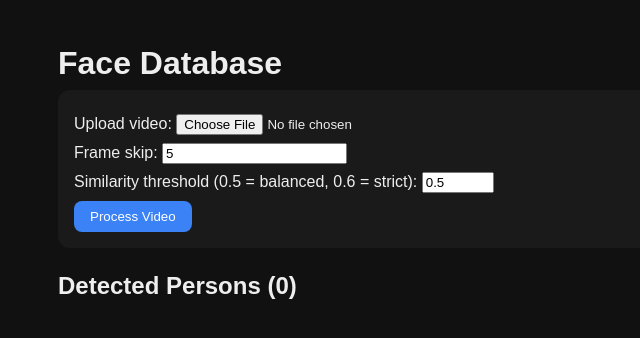
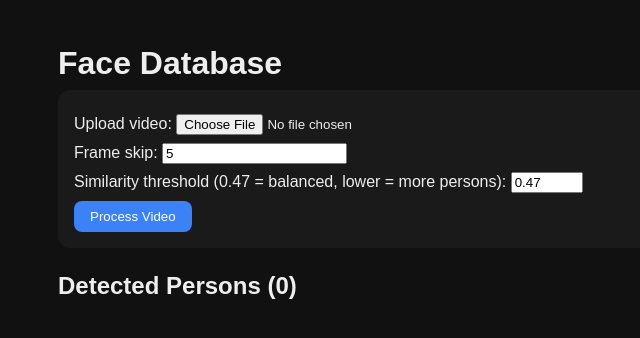
Before and after one commit to nuwanchandima/pose_detection, a FastAPI app: page / in a window 1280 px wide. Shown: the top 338 px of the page, without its empty margins (132-772 px from the left). Run offline with FastAPI, Linux system fonts and the light colour scheme.

Commit message:
Adjust face quality criteria and similarity threshold for improved detection accuracy

```diff
--- a/main.py
+++ b/main.py
@@ -151,28 +151,28 @@
 
 def is_good_quality_face(face_img: np.ndarray, bbox_area: float, det_score: float) -> bool:
     """Check if face image has good quality for registration."""
-    # Minimum face size (pixels) - stricter
-    if face_img.shape[0] < 80 or face_img.shape[1] < 80:
+    # Minimum face size (pixels) - moderate
+    if face_img.shape[0] < 60 or face_img.shape[1] < 60:
         return False
 
-    # Detection score threshold - stricter
-    if det_score < 0.8:
+    # Detection score threshold - moderate
+    if det_score < 0.7:
         return False
 
-    # Check blur using Laplacian variance - much stricter
+    # Check blur using Laplacian variance - balanced
     gray = cv2.cvtColor(face_img, cv2.COLOR_BGR2GRAY)
     laplacian_var = cv2.Laplacian(gray, cv2.CV_64F).var()
-    if laplacian_var < 150:  # Much stricter blur threshold
+    if laplacian_var < 80:  # Balanced blur threshold
         return False
 
-    # Check brightness
+    # Check brightness - wider range
     mean_brightness = gray.mean()
-    if mean_brightness < 40 or mean_brightness > 220:  # Stricter range
+    if mean_brightness < 35 or mean_brightness > 230:
         return False
 
-    # Check contrast
+    # Check contrast - more lenient
     std_brightness = gray.std()
-    if std_brightness < 20:  # Low contrast = poor quality
+    if std_brightness < 15:  # Low contrast = poor quality
         return False
 
     return True
@@ -194,7 +194,7 @@
     return person_id
 
 
-def best_match(embedding: np.ndarray, threshold: float = 0.5):
+def best_match(embedding: np.ndarray, threshold: float = 0.47):
     """
     Find best matching person for this embedding using cosine similarity.
     All embeddings are assumed L2-normalized (ArcFace).
@@ -258,7 +258,7 @@
     request: Request,
     video_file: UploadFile = File(...),
     frame_skip: int = Form(5),      # process every Nth frame
-    sim_threshold: float = Form(0.5)
+    sim_threshold: float = Form(0.47)
 ):
     """
     Upload a video, run face clustering with tracking, then show updated persons page.
--- a/templates/index.html
+++ b/templates/index.html
@@ -63,8 +63,8 @@
     <label>Frame skip:
       <input type="number" name="frame_skip" value="5" min="1">
     </label><br>
-    <label>Similarity threshold (0.5 = balanced, 0.6 = strict):
-      <input type="number" step="0.01" name="sim_threshold" value="0.5" min="0.3" max="0.7">
+    <label>Similarity threshold (0.47 = balanced, lower = more persons):
+      <input type="number" step="0.01" name="sim_threshold" value="0.47" min="0.35" max="0.65">
     </label><br>
     <button type="submit">Process Video</button>
   </form>
```
